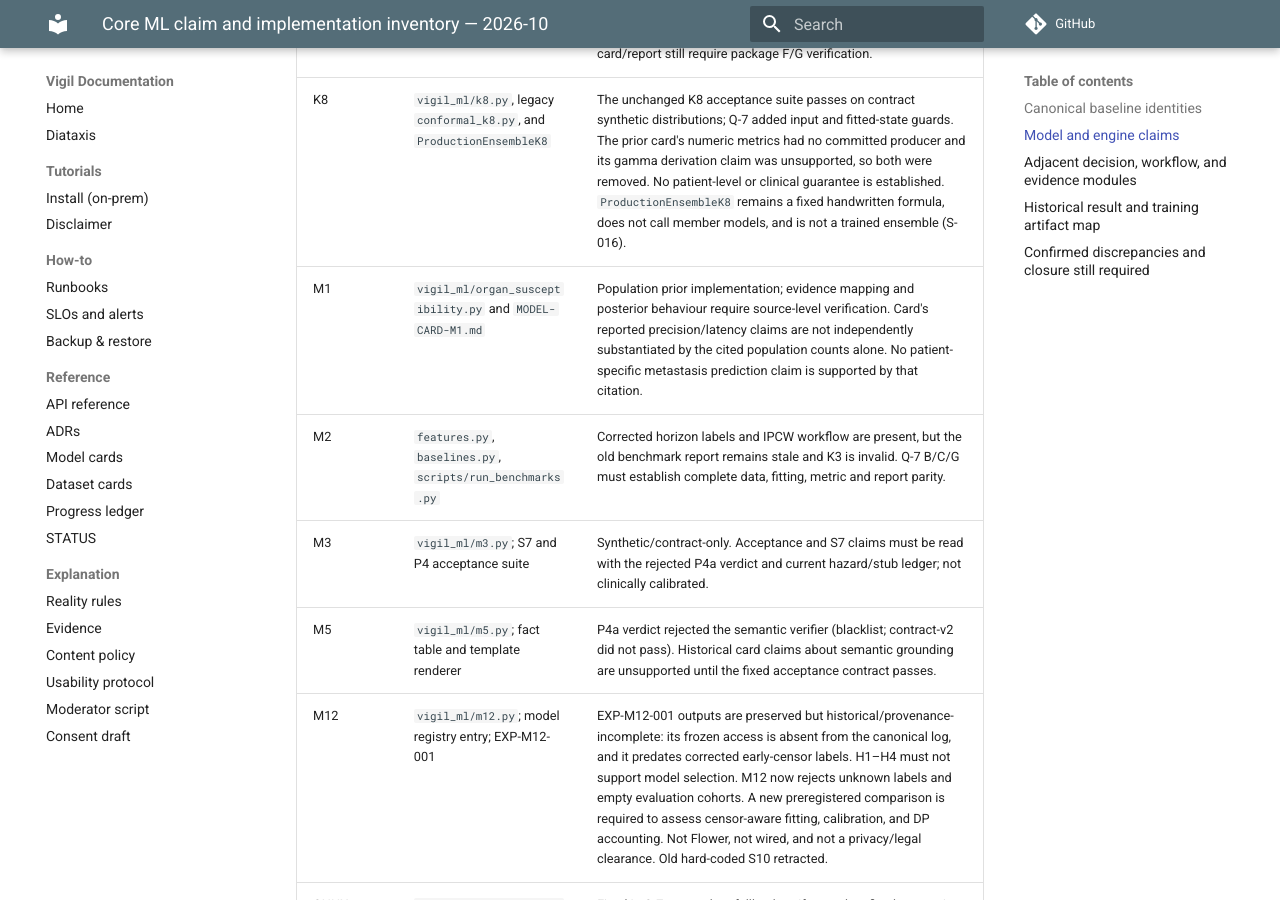
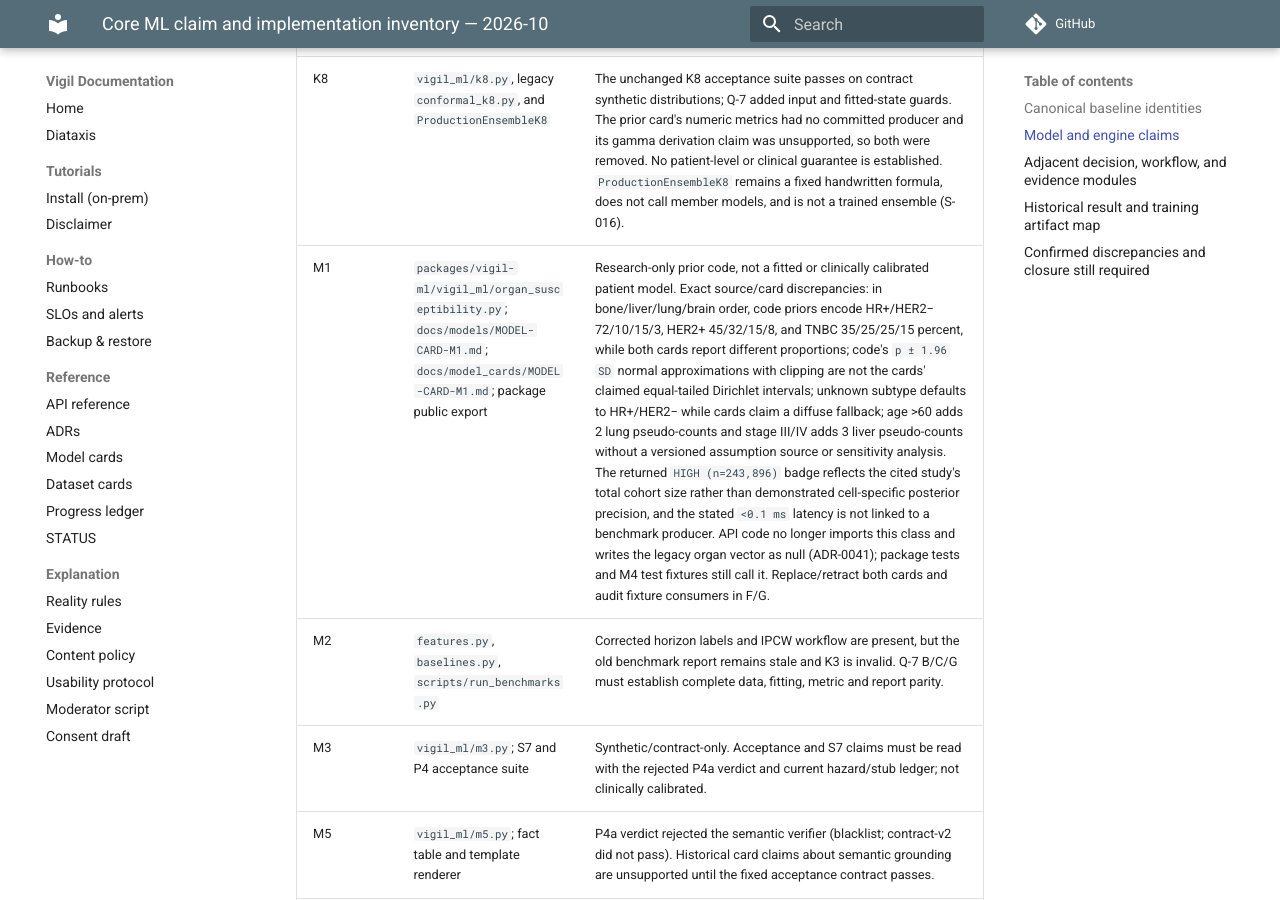
Before and after one commit to gasthecreator/vigil, an MkDocs documentation site: the page built from docs/audits/CORE-ML-CLAIMS-INVENTORY-2026-10.md, in a window 1280 px wide and 900 px high, scrolled down 2024 px. Built offline with MkDocs 1.6.1 and Material for MkDocs 9.7.7, drawn with Linux system fonts in a browser that asks for light colours; comment, search, counter and statistics services are not loaded; some of the changed text lies outside the part shown.

Commit message:
docs(audit): record M1 prior and card discrepancies

```diff
--- a/docs/audits/CORE-ML-CLAIMS-INVENTORY-2026-10.md
+++ b/docs/audits/CORE-ML-CLAIMS-INVENTORY-2026-10.md
@@ -26,7 +26,7 @@
 | K6 | `vigil_ml/k6.py` / `k6_engine.py`; absent from product routes | EXP-K6-001 is a simulation-only scheduling result: H1/H2 met in that simulator, H3 failed; one attempt does not establish infeasibility or clinical benefit. Old literal S6 is retracted. See S-005, ADR-0026, card and experiment. |
 | K7 | `vigil_ml/causal_k7.py` | S8 synthetic causal-estimator diagnostics only. Unmeasured-confounding case remains biased; no real target-trial emulation or causal effect claim. Result provenance and generated card/report still require package F/G verification. |
 | K8 | `vigil_ml/k8.py`, legacy `conformal_k8.py`, and `ProductionEnsembleK8` | The unchanged K8 acceptance suite passes on contract synthetic distributions; Q-7 added input and fitted-state guards. The prior card's numeric metrics had no committed producer and its gamma derivation claim was unsupported, so both were removed. No patient-level or clinical guarantee is established. `ProductionEnsembleK8` remains a fixed handwritten formula, does not call member models, and is not a trained ensemble (S-016). |
-| M1 | `vigil_ml/organ_susceptibility.py` and `MODEL-CARD-M1.md` | Population prior implementation; evidence mapping and posterior behaviour require source-level verification. Card's reported precision/latency claims are not independently substantiated by the cited population counts alone. No patient-specific metastasis prediction claim is supported by that citation. |
+| M1 | `packages/vigil-ml/vigil_ml/organ_susceptibility.py`; `docs/models/MODEL-CARD-M1.md`; `docs/model_cards/MODEL-CARD-M1.md`; package public export | Research-only prior code, not a fitted or clinically calibrated patient model. Exact source/card discrepancies: in bone/liver/lung/brain order, code priors encode HR+/HER2− 72/10/15/3, HER2+ 45/32/15/8, and TNBC 35/25/25/15 percent, while both cards report different proportions; code's `p ± 1.96 SD` normal approximations with clipping are not the cards' claimed equal-tailed Dirichlet intervals; unknown subtype defaults to HR+/HER2− while cards claim a diffuse fallback; age >60 adds 2 lung pseudo-counts and stage III/IV adds 3 liver pseudo-counts without a versioned assumption source or sensitivity analysis. The returned `HIGH (n=243,896)` badge reflects the cited study's total cohort size rather than demonstrated cell-specific posterior precision, and the stated `<0.1 ms` latency is not linked to a benchmark producer. API code no longer imports this class and writes the legacy organ vector as null (ADR-0041); package tests and M4 test fixtures still call it. Replace/retract both cards and audit fixture consumers in F/G. |
 | M2 | `features.py`, `baselines.py`, `scripts/run_benchmarks.py` | Corrected horizon labels and IPCW workflow are present, but the old benchmark report remains stale and K3 is invalid. Q-7 B/C/G must establish complete data, fitting, metric and report parity. |
 | M3 | `vigil_ml/m3.py`; S7 and P4 acceptance suite | Synthetic/contract-only. Acceptance and S7 claims must be read with the rejected P4a verdict and current hazard/stub ledger; not clinically calibrated. |
 | M5 | `vigil_ml/m5.py`; fact table and template renderer | P4a verdict rejected the semantic verifier (blacklist; contract-v2 did not pass). Historical card claims about semantic grounding are unsupported until the fixed acceptance contract passes. |
@@ -75,3 +75,4 @@
 5. Historical quantitative claims not linked to a producer or explicitly retracted are defects. Package G will enumerate and close them; this first crosswalk is intentionally not the phase-exit report.
 6. ADR-0002's quarantine decision was not enforced at the source entry points: the legacy baseline and LSTM trainers remained runnable and could recreate invalid models. ADR-0044 now disables those two entry points with tests and preserves their historical disposition. This closes the discovered trainer paths only; the inventory of every historical producer and serving consumer remains open.
 7. M10's `QualityAuditResponse.synthetic` was hard-coded true, including for audits derived from facility database records; the quality page did not identify the data source alongside its metrics. The response now takes an explicit source flag, its OpenAPI/TypeScript contracts require that field, and the page labels benchmark versus facility results. API provenance tests and contract drift checks pass. This corrects source labeling but does not validate the M10 audit estimand or close F/G.
+8. M1's two model cards do not match `organ_susceptibility.py`'s prior values, interval calculation, missing-subtype behavior, age/stage adjustments, evidence badge, or measured runtime provenance. The API's older stored M1 output has already been quarantined, but the public package class and unit/M4 fixtures remain callable. This inventory records the mismatch; M1 source, card, and fixture disposition remains open under F/G.
```
Also changed, not shown: docs/PROGRESS.md (+4 -0 lines).
